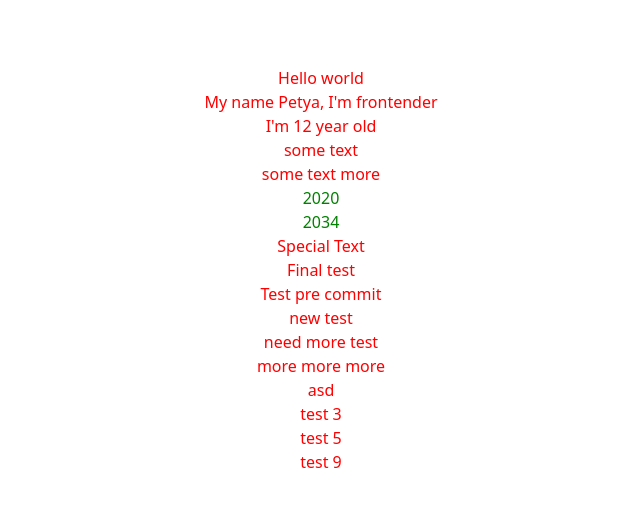
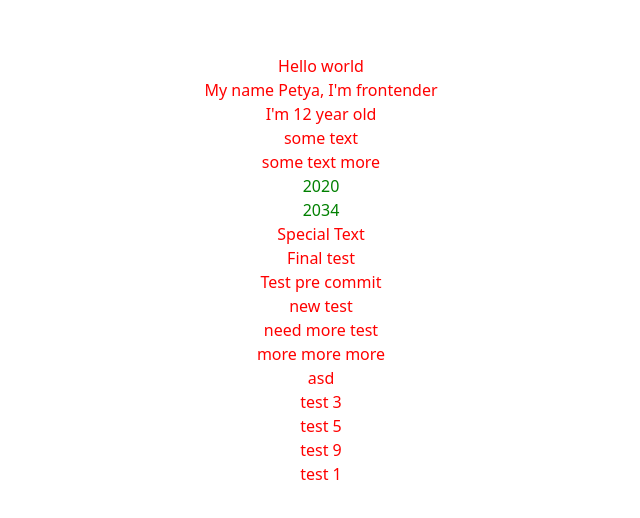
Before and after one commit to Siestaa/testChangeLog, a React (Vite) app: page / in a window 1280 px wide. Shown: the part 130-648 px from the top of the page, without its empty margins (319-959 px from the left). Built offline with nearby package versions, Linux system fonts and the light colour scheme.

Commit message:
test one

```diff
--- a/src/App.tsx
+++ b/src/App.tsx
@@ -21,6 +21,7 @@ function App() {
      <div className="">test 3</div>
      <div className="">test 5</div>
      <div className="">test 9</div>
+     <div className="">test 1</div>
     </>
   )
 }
```
